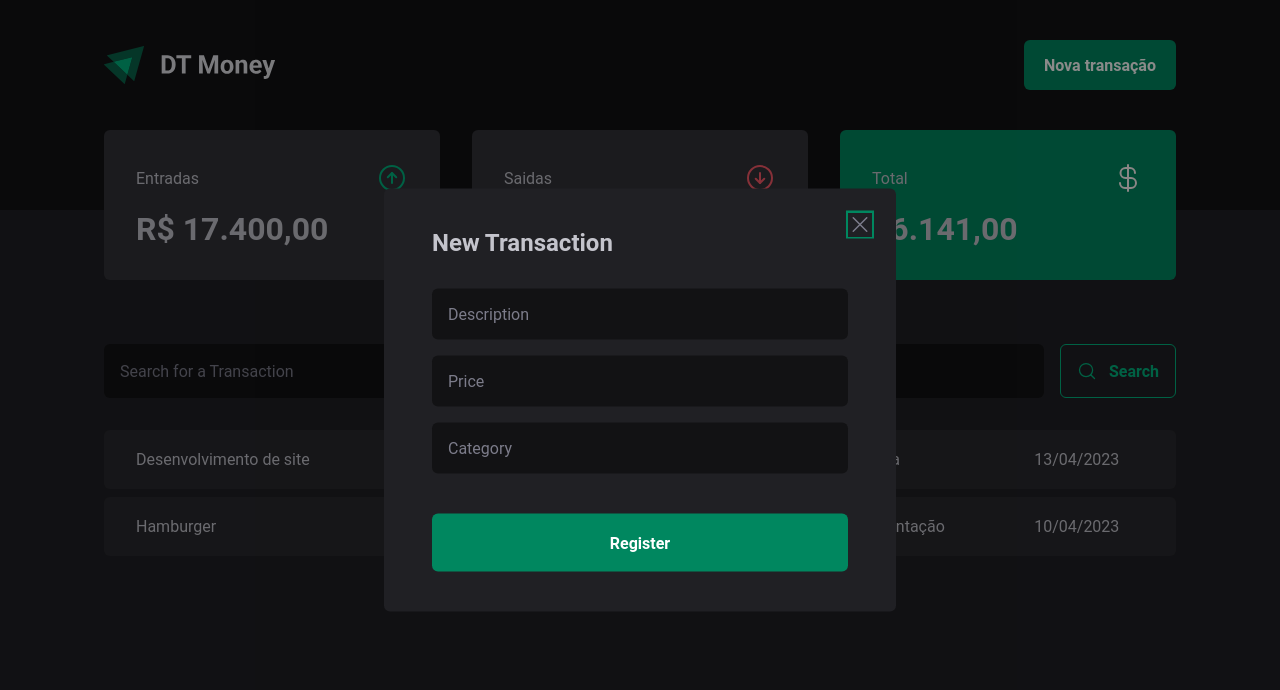
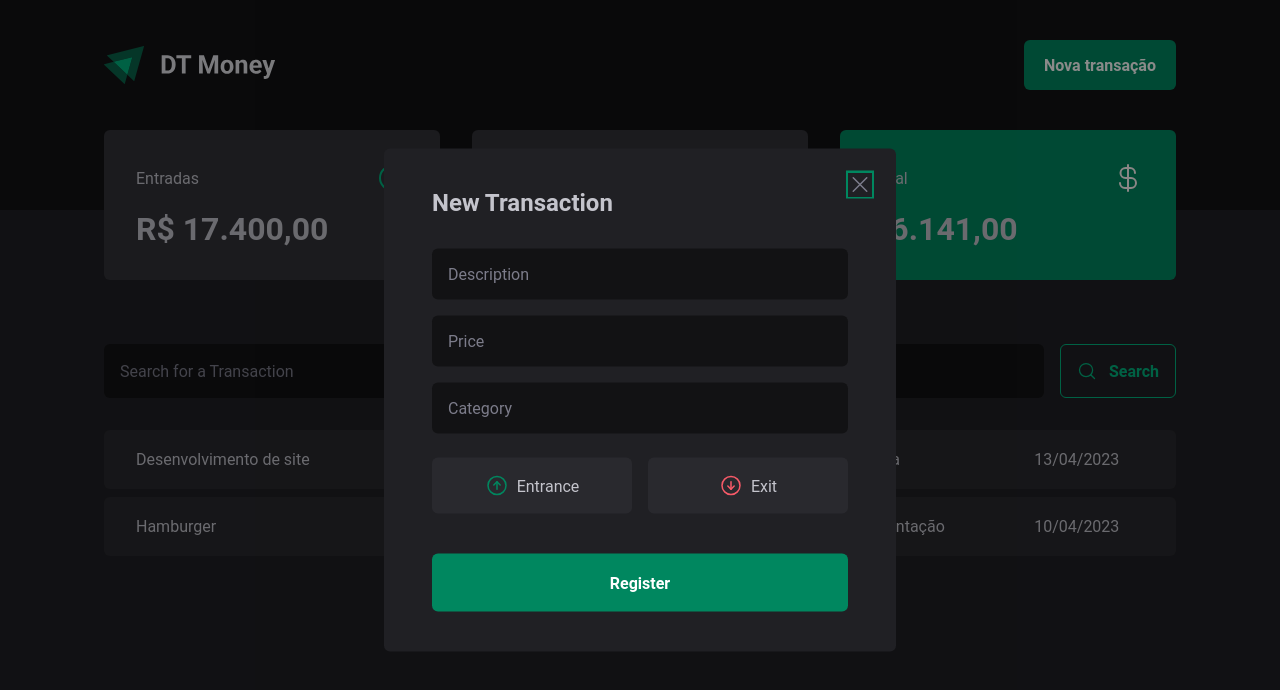
Before and after one commit to welitonwt/DT-Maney, a React (Vite) app: page / in a window 1280 px wide. Both pictures are taken after a click on the button "Nova transação". Shown: the top 690 px of the page. Built offline with nearby package versions, Linux system fonts and the light colour scheme.

Commit message:
buttons start

```diff
--- a/src/components/NewTransactionModal/index.tsx
+++ b/src/components/NewTransactionModal/index.tsx
@@ -1,6 +1,12 @@
 import * as Dialog from '@radix-ui/react-dialog'
-import { CloseButton, Content, Overlay } from './styles'
-import { X } from 'phosphor-react'
+import {
+  CloseButton,
+  Content,
+  Overlay,
+  TransactionType,
+  TransactionTypeButton,
+} from './styles'
+import { ArrowCircleDown, ArrowCircleUp, X } from 'phosphor-react'
 
 export function NewTransactionModal() {
   return (
@@ -17,6 +23,16 @@
           <input type="text" placeholder="Description" required></input>
           <input type="number" placeholder="Price" required></input>
           <input type="text" placeholder="Category" required></input>
+          <TransactionType>
+            <TransactionTypeButton variant="income">
+              <ArrowCircleUp size={24} />
+              Entrance
+            </TransactionTypeButton>
+            <TransactionTypeButton variant="outcome">
+              <ArrowCircleDown size={24} />
+              Exit
+            </TransactionTypeButton>
+          </TransactionType>
           <button type="submit">Register</button>
         </form>
       </Content>
--- a/src/components/NewTransactionModal/styles.ts
+++ b/src/components/NewTransactionModal/styles.ts
@@ -66,3 +66,32 @@
   cursor: pointer;
   color: ${(props) => props.theme['gray-500']};
 `
+export const TransactionType = styled.div`
+  display: grid;
+  grid-template-columns: repeat(2, 1fr);
+  gap: 1rem;
+  margin-top: 0.5rem;
+`
+interface TransactionTypeButtonProps {
+  variant: 'income' | 'outcome'
+}
+
+export const TransactionTypeButton = styled.button<TransactionTypeButtonProps>`
+  background: ${(props) => props.theme['gray-700']};
+  padding: 1rem;
+  display: flex;
+  align-items: center;
+  justify-content: center;
+  gap: 0.5rem;
+  border-radius: 6px;
+  cursor: pointer;
+  border: 0;
+  color: ${(props) => props.theme['gray-300']};
+
+  svg {
+    color: ${(props) =>
+      props.variant === 'income'
+        ? props.theme['green-500']
+        : props.theme['red-300']};
+  }
+`
--- a/src/styles/themes/default.ts
+++ b/src/styles/themes/default.ts
@@ -14,6 +14,7 @@
   'green-500': '#00875F',
   'green-700': '#015F43',
 
+  'red-300': '#F75A68',
   'red-500': '#AB222E',
   'red-700': '#7A1921',
 } as const
```
